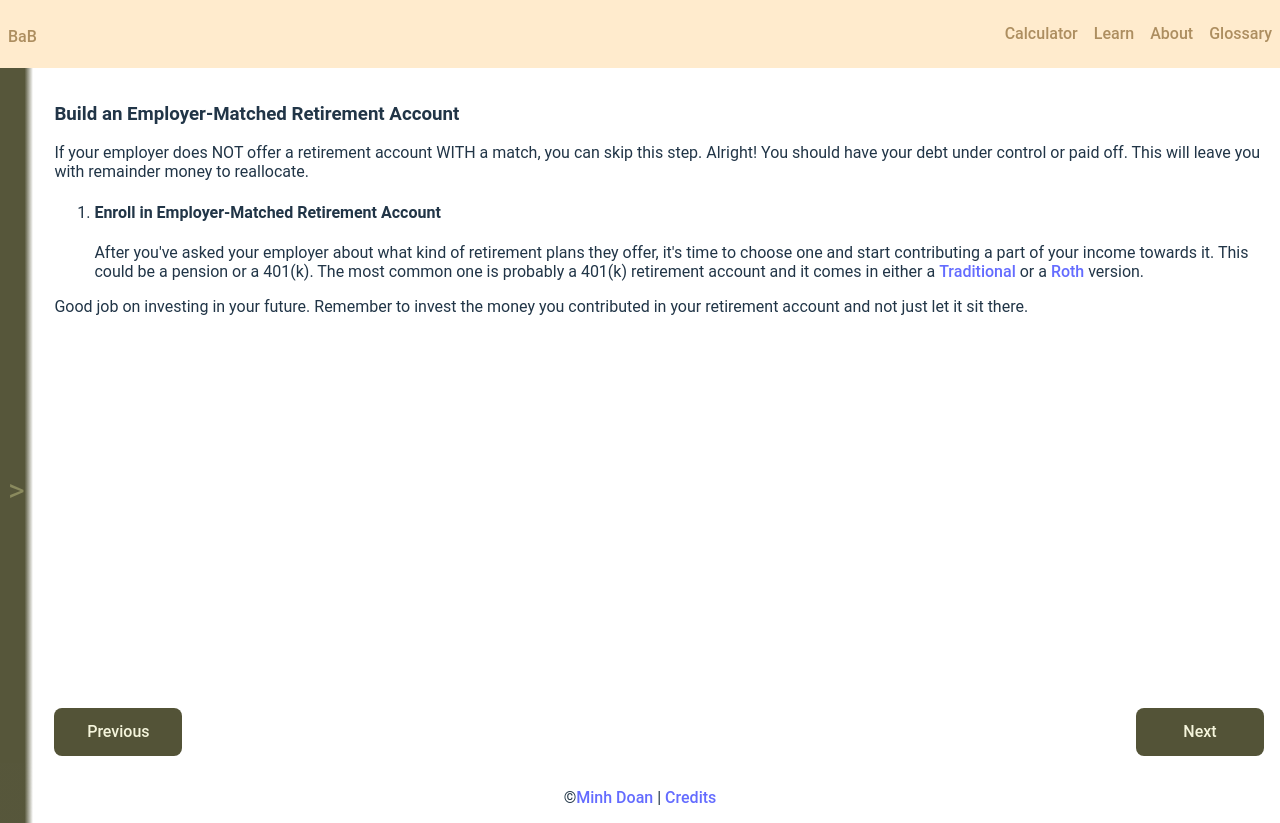
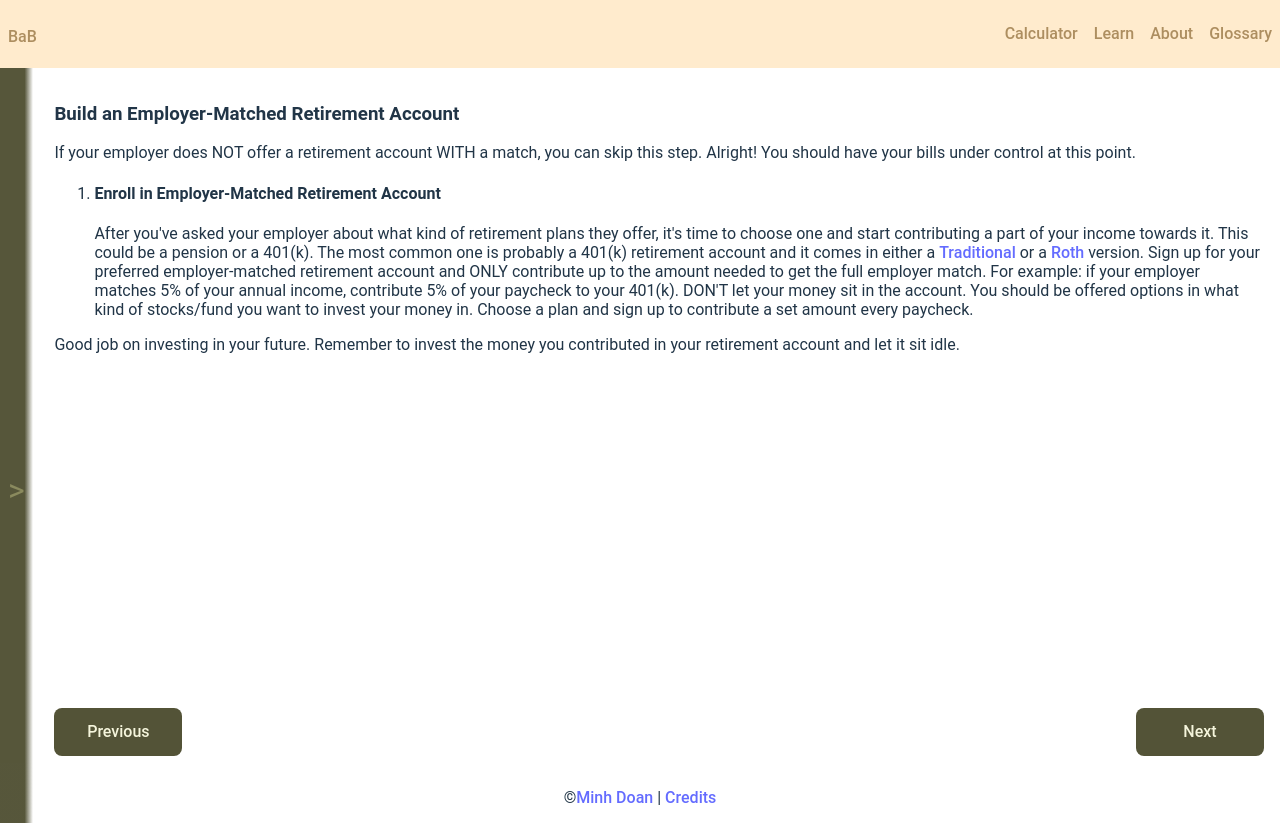
Before and after one commit to doanaminh/build-a-budget, a React (Vite) app in the folder client/: page /learn-employer-intro in a window 1280 px wide. Built offline with nearby package versions, Linux system fonts and the light colour scheme; a web font is replaced by a local one.

Commit message:
editing information on learn pages

```diff
--- a/client/src/pages/learn/Learn-Debt.tsx
+++ b/client/src/pages/learn/Learn-Debt.tsx
@@ -20,11 +20,11 @@ export default function () {
                             <ol>
                                 <li>
                                     <h4>Make Minimum Payments on All Debts/Loans</h4>
-                                    <p>Make the minimum payments on all amounts that you owe. You should prioritize the ones with the highest interest rates first. The goal is to make the minimum payment for all amounts due.</p>
+                                    <p>Make the minimum payments on all amounts that you owe. The goal is to make the minimum payment for all amounts due.</p>
                                 </li>
                             </ol>
                         </article>
-                        <p>Great work getting a grasp on your debts!</p>
+                        <p>Great work tackling your debts!</p>
                     </article>
                     <article className="buttons">
                         <Button
--- a/client/src/pages/learn/Learn-Employer-Intro.tsx
+++ b/client/src/pages/learn/Learn-Employer-Intro.tsx
@@ -16,7 +16,7 @@ export default function () {
                 <section className="body">
                     <article>
                         <h3>Build an Employer-Matched Retirement Account</h3>
-                        <p>If your employer does NOT offer a retirement account WITH a match, you can skip this step. Alright! You should have your debt under control or paid off. This will leave you with remainder money to reallocate.</p>
+                        <p>If your employer does NOT offer a retirement account WITH a match, you can skip this step. Alright! You should have your bills under control at this point.</p>
                         <article>
                             <ol>
                                 <li>
@@ -31,11 +31,11 @@ export default function () {
                                     term="Roth"
                                     definition="Retirement account that allows you to contribute with after-tax money. This means with the money left after taxes have been deducted from your paycheck. This allows you to withdraw any profits free of taxes."
                                     />
-                                    {' '}version.</p>
+                                    {' '}version. Sign up for your preferred employer-matched retirement account and ONLY contribute up to the amount needed to get the full employer match. For example: if your employer matches 5% of your annual income, contribute 5% of your paycheck to your 401(k). DON'T let your money sit in the account. You should be offered options in what kind of stocks/fund you want to invest your money in. Choose a plan and sign up to contribute a set amount every paycheck.</p>
                                 </li>
                             </ol>
                         </article>
-                        <p>Good job on investing in your future. Remember to invest the money you contributed in your retirement account and not just let it sit there.</p>
+                        <p>Good job on investing in your future. Remember to invest the money you contributed in your retirement account and let it sit idle.</p>
                     </article>
                     <article className="buttons">
                         <Button
--- a/client/src/pages/learn/Learn-Ira.tsx
+++ b/client/src/pages/learn/Learn-Ira.tsx
@@ -15,12 +15,12 @@ export default function () {
                 <section className="body">
                     <article>
                         <h3>IRA & Higher Education</h3>
-                        <p>This page will cover the basics of IRAs (individual retirement accounts).</p>
+                        <p>You should be have no debt or are paying the minimum amounts on all debts monthly with more money to allocate. This page will cover the basics of IRAs (individual retirement accounts).</p>
                         <article>
                             <ol>
                                 <li>
                                     <h4>Traditional vs Roth</h4>
-                                    <p>You will likely be facing the decision to either open a traditional or Roth IRA. Similarly to the 401k types from last chapter, taditional and Roth are different types of retirement accounts with unique contribution and withdrawal rules. As a quick reminder: Traditional accounts allow you to contribute money after it has been taxed and withdraw any profits tax-free. & Roth accounts allow you to contribute with money before taxes are deducted, but withdrawing profits will be taxed.</p>
+                                    <p>There are mulitple types of IRAs, but we will be covering only two: traditional or Roth IRA. Read between the two and decide which is better for your position. Open an account with a brokerage firm with low trading fees like Fidelity or Vanguard if you're in the United States.</p>
                                 </li>
                             </ol>
                         </article>
```
